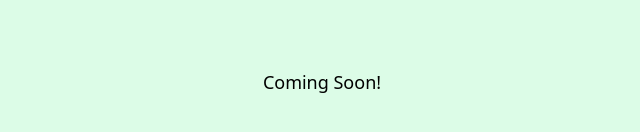
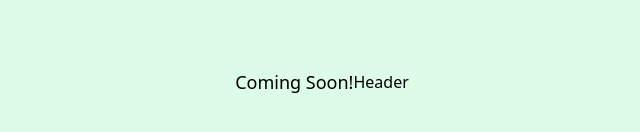
Before and after one commit to eemsley/evan.emsley.us, a React (Create React App) app: page / in a window 1280 px wide. Shown: the part 318-450 px from the top of the page, without its empty margins (318-958 px from the left). Built offline with nearby package versions, Linux system fonts and the light colour scheme.

Commit message:
testing main branch (just linter)

```diff
--- a/package.json
+++ b/package.json
@@ -9,6 +9,7 @@
     "react": "^18.2.0",
     "react-dom": "^18.2.0",
     "react-scripts": "5.0.1",
+    "vercel": "^34.1.9",
     "web-vitals": "^2.1.4"
   },
   "scripts": {
--- a/src/App.js
+++ b/src/App.js
@@ -1,7 +1,10 @@
+import Header from "./components/Header";
+
 function App() {
   return (
     <div className="flex h-screen bg-green-100 w-full justify-center items-center">
       <p className=" text-lg">Coming Soon!</p>
+      <Header />
     </div>
   );
 }
--- /dev/null
+++ b/src/components/Header.js
@@ -0,0 +1,4 @@
+function Header() {
+  return <div>Header</div>;
+}
+export default Header;
```
Also changed, not shown: 2 other files (tests, documents, lock files or other folders).
